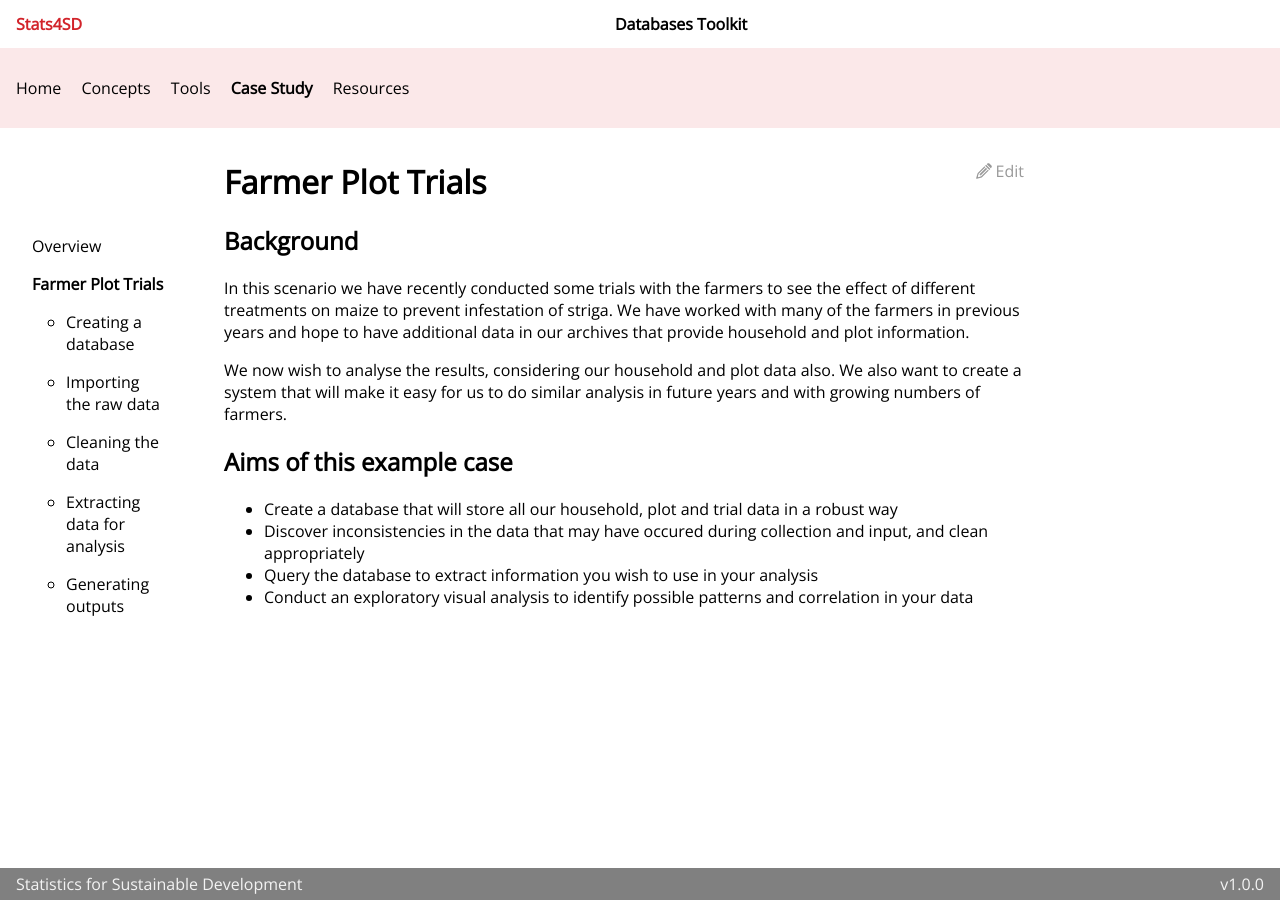
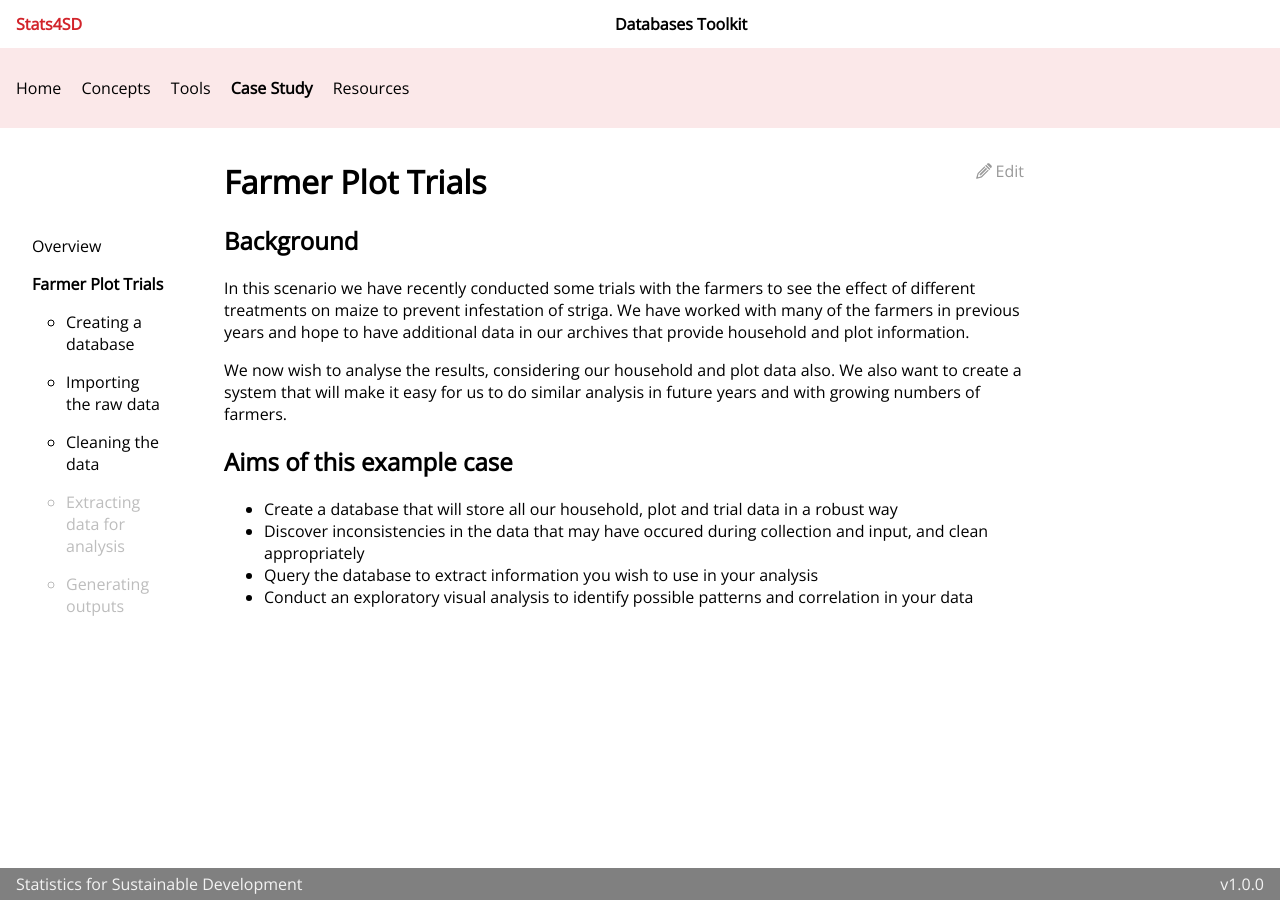
Before and after one commit to stats4sd/Installation-Guides, a Jekyll site: the page built from guides/CaseStudies/FarmerPlotTrials/introduction.md, in a window 1280 px wide. Built offline with Jekyll 4.4.1, drawn with Linux system fonts in a browser that asks for light colours.

Commit message:
add disabled state to sidebar subsections

```diff
--- a/_data/pagesMeta.yaml
+++ b/_data/pagesMeta.yaml
@@ -2,7 +2,7 @@ sections:
   - title: Home
     startUrl: /
   - title: Concepts
-    startUrl: /concepts/introduction
+    startUrl: /concepts
   - title: Tools
     startUrl: /tools/introduction
   - title: Case Study
@@ -76,6 +76,8 @@ sectionPages:
         - title: Extracting data for analysis
           type: "path"
           url: "/step-4"
+          disabled: true
         - title: Generating outputs
           type: "path"
           url: "/step-5"
+          disabled: true
--- a/_includes/sidebar-default.html
+++ b/_includes/sidebar-default.html
@@ -5,9 +5,12 @@
   href="{{ subsection.url }}"
 >
   {% else %}
+
   <a
   href="{{ sectionPage.url | relative_url }}{{ subsection.url }}"
-  class="{% if subsection.title==page.title %}active{% endif %}"
+  class="
+  {% if subsection.title==page.title %}active {% endif %}{% if subsection.disabled==true %} disabled{% endif %}
+  "
 >
   {% endif %}
     <li>{{ subsection.title }}</li>
--- a/assets/css/typography.css
+++ b/assets/css/typography.css
@@ -19,11 +19,11 @@ a.active {
   color: #d2232a;
 }
 
-.main-content__sidebar > a > span.active {
+.main-content__sidebar>a>span.active {
   font-weight: bold;
 }
 
-.main-content__sidebar > a.disabled {
+a.disabled {
   pointer-events: none;
   cursor: default;
   text-decoration: none;
@@ -40,7 +40,7 @@ a.active {
   list-style-type: circle;
 }
 
-.sidebar__subsection > a {
+.sidebar__subsection>a {
   padding-left: 10px;
   text-decoration: none;
   display: block;
@@ -49,7 +49,7 @@ a.active {
 
 /* when images are floated and are taller than text we want to limit the next section starting alongside the same image */
 
-.page.Introduction > h3,
-.page.Introduction > h2 {
+.page.Introduction>h3,
+.page.Introduction>h2 {
   clear: both;
 }
```
